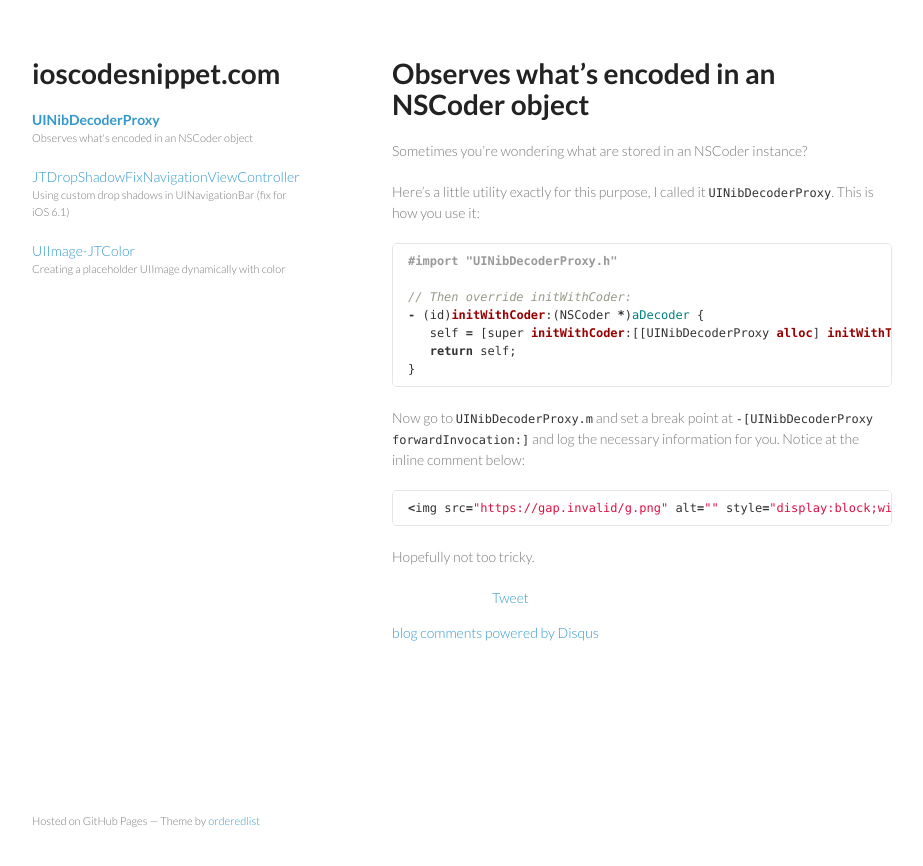
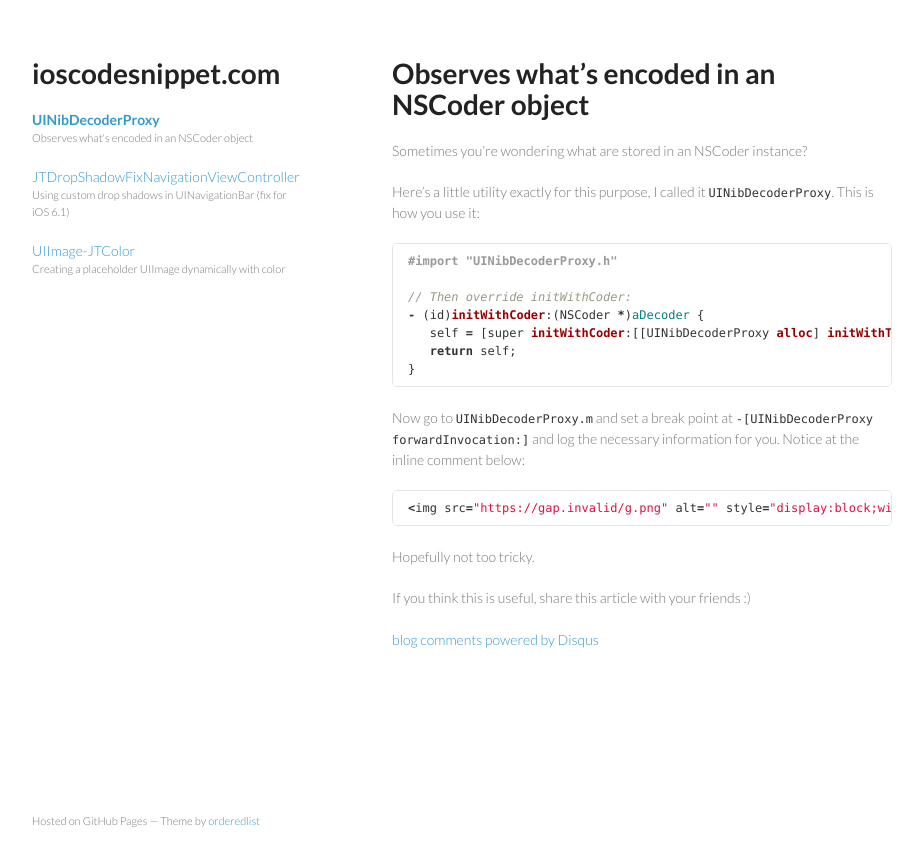
Before and after one commit to ioscodesnippet/ioscodesnippet.github.io, a Jekyll site: the page built from _posts/2013-09-30-observe-nscoder-using-nsproxy.md, in a window 1280 px wide. Shown: the top 866 px of the page, without its empty margins (178-1101 px from the left). Built offline with Jekyll 4.4.1, drawn with Linux system fonts in a browser that asks for light colours; Markdown is read by kramdown in place of the engine named in the settings; comment, search, counter and statistics services are not loaded.

Commit message:
Use AddThis smart layers and share buttons

```diff
--- a/_layouts/default.html
+++ b/_layouts/default.html
@@ -58,7 +58,7 @@
       }
 
       #disqus_thread {
-        margin-top: 1em;
+        margin-top: 1.5em;
       }
 
       .post-sharing ul {
@@ -101,7 +101,44 @@
       <section>
         {{ content }}
 
+        {% if page.smart_layer != false %}
+        <!-- AddThis Smart Layers BEGIN -->
+        <!-- Go to http://www.addthis.com/get/smart-layers to customize -->
+        <script type="text/javascript" src="//s7.addthis.com/js/300/addthis_widget.js#pubid=ra-4f2e0cf454580a2c"></script>
+        <script type="text/javascript">
+          addthis.layers({
+            'theme' : 'transparent',
+            'follow' : {
+              'services' : [
+                {'service': 'facebook', 'id': '{{ site.follow.facebookid }}'},
+                {'service': 'twitter', 'id': '{{ site.follow.twitter }}'}
+              ]
+            },
+            'whatsnext' : {},
+            'recommended' : {}
+          });
+        </script>
+        <!-- AddThis Smart Layers END -->
+        {% endif %}
+
         {% if page.sharing != false %}
+        <!-- AddThis Button BEGIN -->
+        <p>If you think this is useful, share this article with your friends :)</p>
+
+        <div class="addthis_toolbox addthis_default_style addthis_32x32_style">
+          <a class="addthis_button_preferred_1"></a>
+          <a class="addthis_button_preferred_2"></a>
+          <a class="addthis_button_preferred_3"></a>
+          <a class="addthis_button_preferred_4"></a>
+          <a class="addthis_button_compact"></a>
+          <a class="addthis_counter addthis_bubble_style"></a>
+        </div>
+        <script type="text/javascript">var addthis_config = {"data_track_addressbar":false};</script>
+        <script type="text/javascript" src="//s7.addthis.com/js/300/addthis_widget.js#pubid=ra-4f2e0cf454580a2c"></script>
+        <!-- AddThis Button END -->
+        {% endif %}
+
+        {% if site.organic %}
         <div class="post-sharing">
           <ul>
             <li>{% include JB/sharing-providers/facebook %}
```
